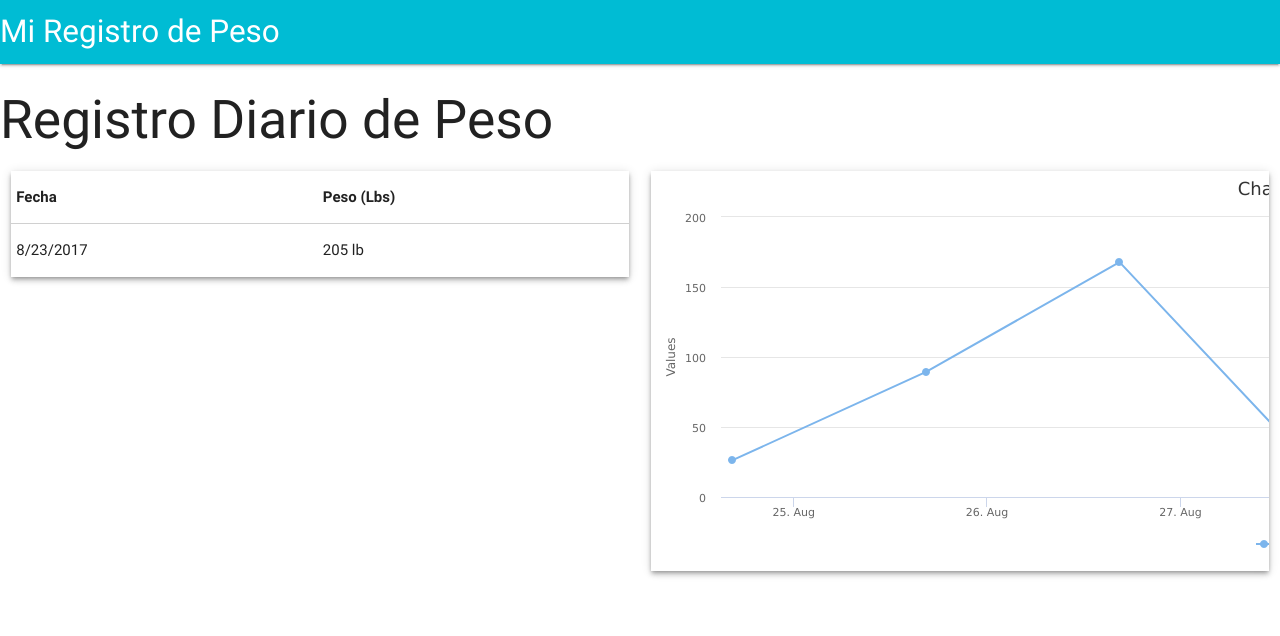
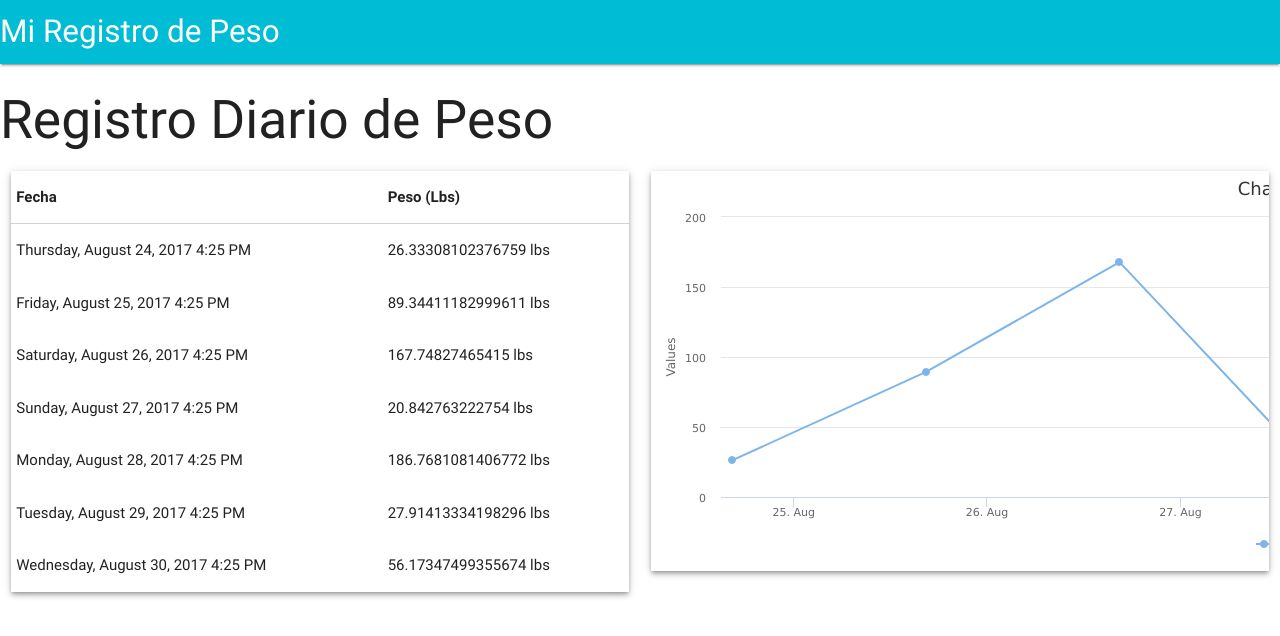
Before and after one commit to gliberte/dataviz-1, a Next.js app: page / in a window 1280 px wide. Shown: the top 636 px of the page. Built offline with nearby package versions, Linux system fonts and the light colour scheme.

Commit message:
moviendo la funcion de llenado de datos dummy hacia el state del componente

```diff
--- a/pages/index.js
+++ b/pages/index.js
@@ -2,11 +2,18 @@ import Head from 'next/head'
 import Highcharts from 'highcharts'
 import moment from 'moment'
 
+moment.locale('es')
 class Index extends React.Component{
+    state = {
+        registros:[1,2,3,4,5,6,7].map(day=>[+moment().add(day,'days'),Math.random()*200])
+    }
     componentDidMount() {
-        console.log(+moment().add(1,'days'))
-        const fechas = [1,2,3,4,5,6,7].map(day=>[+moment().add(day,'days'),Math.random()*200])
-        console.log(fechas)
+
+        this.iniciarGrafica()
+
+    }
+
+    iniciarGrafica = ()=>{
         Highcharts.chart('grafica',{
             xAxis:{
                 type:'datetime'
@@ -14,7 +21,7 @@ class Index extends React.Component{
             series:[
                 {
                     name:"peso",
-                    data:fechas
+                    data:this.props.registros
                 }
             ]
         })
@@ -26,6 +33,7 @@ class Index extends React.Component{
             <title>My App</title>
             <meta name="viewport" content="initial-scale=1.0,width=device-width"/>
             <link rel="stylesheet" href="https://cdnjs.cloudflare.com/ajax/libs/materialize/0.100.1/css/materialize.min.css"/>
+            <script type="text/javascript" src="https://code.jquery.com/jquery-3.2.1.min.js"></script>
             <script src="https://cdnjs.cloudflare.com/ajax/libs/materialize/0.100.1/js/materialize.min.js"></script>
         </Head>
         <header>
@@ -47,10 +55,14 @@ class Index extends React.Component{
                             </tr>
                         </thead>
                         <tbody>
-                            <tr>
-                                <td>{new Date().toLocaleDateString()}</td>
-                                <td>205 lb</td>
-                            </tr>
+
+                                {this.props.registros.map(registro=>(
+                                    <tr>
+                                        <td>{moment(registro[0]).format('LLLL')}</td>
+                                        <td>{registro[1]} lbs</td>
+                                    </tr>
+
+                                ))}
 
                         </tbody>
 
@@ -66,5 +78,10 @@ class Index extends React.Component{
         );
     }
 }
-
+Index.getInitialProps = function (params) {
+    const registros = [1,2,3,4,5,6,7].map(day=>[+moment().add(day,'days'),Math.random()*200])
+    return {
+        registros
+    }
+}
 export default Index
```
